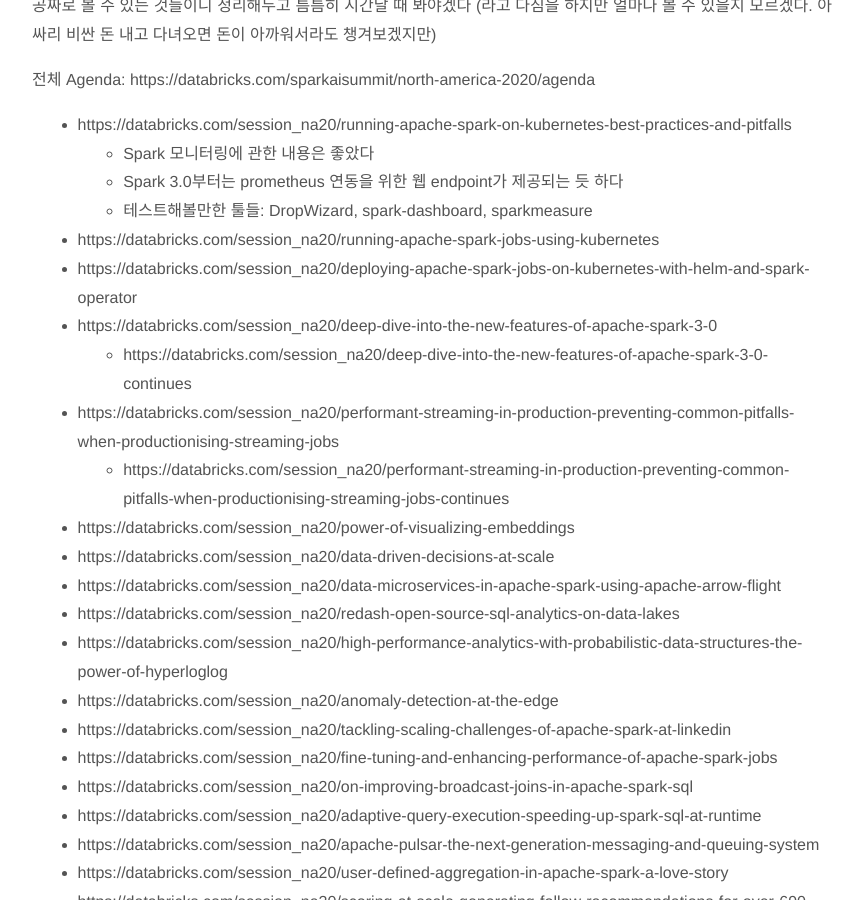
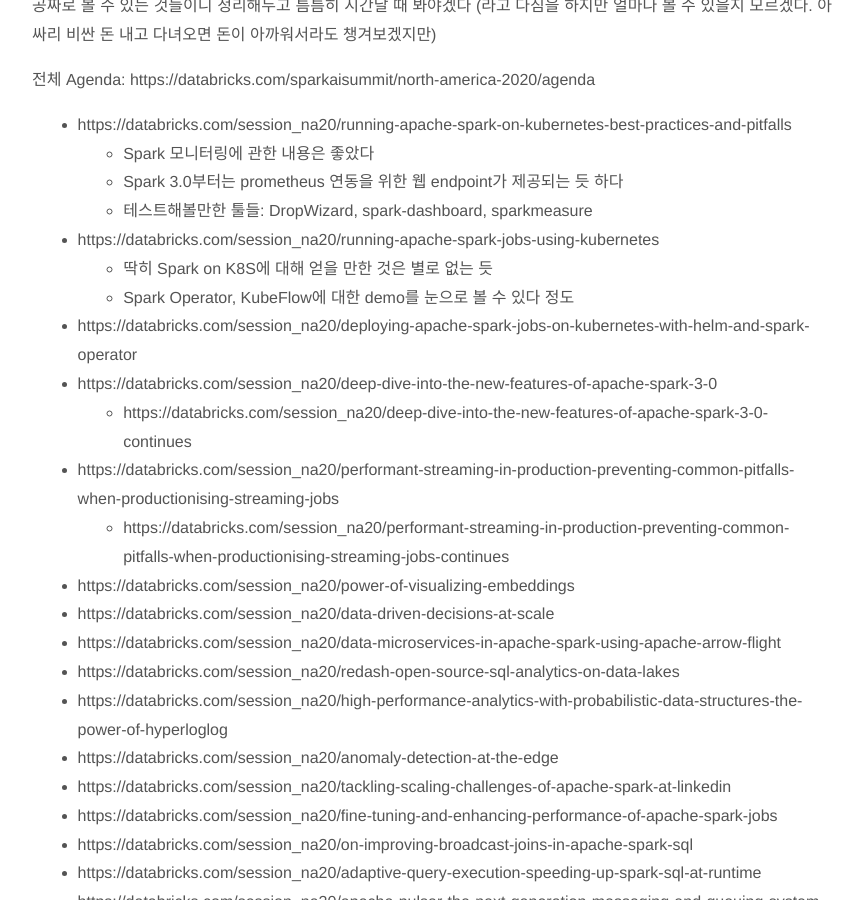
Before and after one commit to jason-heo/jason-heo.github.io, a Jekyll site: the page built from _posts/2020-05-30-spark-ai-summit-2020-na.md, in a window 1280 px wide and 900 px high, scrolled down 612 px. Shown: the whole window, without its empty margins (208-1071 px from the left). Built offline with Jekyll 4.4.1, drawn with Linux system fonts in a browser that asks for light colours; comment, search, counter and statistics services are not loaded.

Commit message:
k8s 후기 하나 더

```diff
--- a/_posts/2020-05-30-spark-ai-summit-2020-na.md
+++ b/_posts/2020-05-30-spark-ai-summit-2020-na.md
@@ -13,6 +13,8 @@
     - Spark 3.0부터는 prometheus 연동을 위한 웹 endpoint가 제공되는 듯 하다
     - 테스트해볼만한 툴들: DropWizard, spark-dashboard, sparkmeasure
 - https://databricks.com/session_na20/running-apache-spark-jobs-using-kubernetes
+    - 딱히 Spark on K8S에 대해 얻을 만한 것은 별로 없는 듯
+    - Spark Operator, KubeFlow에 대한 demo를 눈으로 볼 수 있다 정도
 - https://databricks.com/session_na20/deploying-apache-spark-jobs-on-kubernetes-with-helm-and-spark-operator
 - https://databricks.com/session_na20/deep-dive-into-the-new-features-of-apache-spark-3-0
     - https://databricks.com/session_na20/deep-dive-into-the-new-features-of-apache-spark-3-0-continues
```
